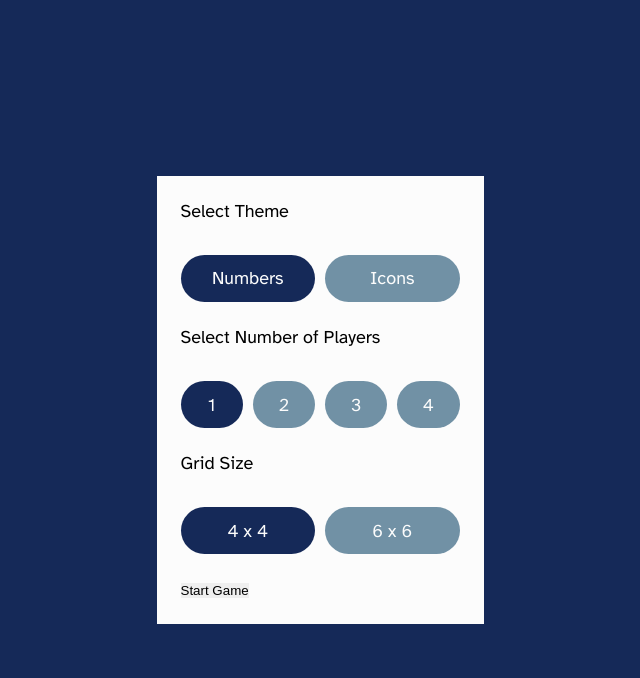
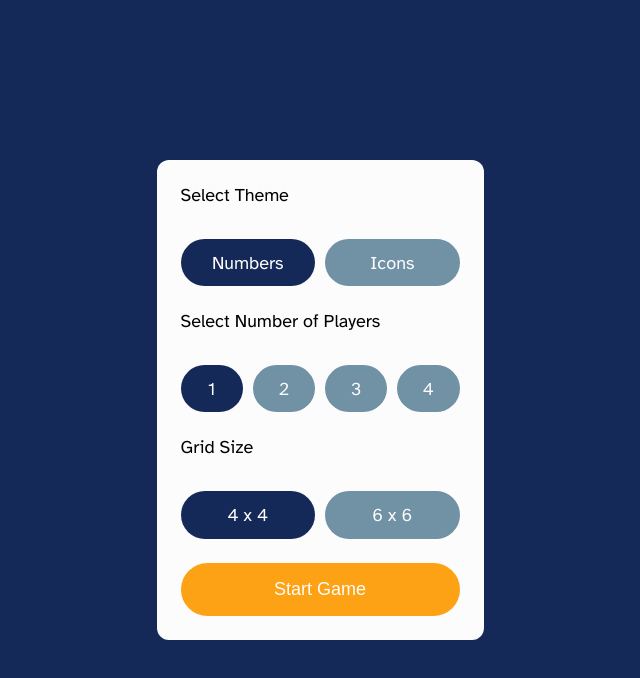
Before and after one commit to sammyodiagbe/memory-game, a Next.js app: page / in a window 1280 px wide. Shown: the top 678 px of the page, without its empty margins (320-960 px from the left). Built offline with nearby package versions, Linux system fonts and the light colour scheme.

Commit message:
structure: functionality

```diff
--- a/styles/_variables.scss
+++ b/styles/_variables.scss
@@ -10,3 +10,4 @@ $padding: 24px;
 
 $column-gap: 10px;
 $border-radius: 50vh;
+$container-radius: 12px;
--- a/styles/index.css
+++ b/styles/index.css
@@ -32,6 +32,7 @@ body div.container div.form-container {
   background-color: #fcfcfc;
   padding: 24px;
   width: 327px;
+  border-radius: 12px;
 }
 
 body div.container div.form-container form.game-mode-selection p.title {
@@ -78,4 +79,14 @@ body div.container div.form-container form.game-mode-selection div.inputs-field
 body div.container div.form-container form.game-mode-selection div.inputs-field div.input input[type="radio"]:checked + label.input-label {
   background-color: #152958;
 }
+
+body div.container div.form-container form.game-mode-selection div.input-container button.btn {
+  font-size: 1em;
+  width: 100%;
+  display: block;
+  padding: 0.9em;
+  background-color: #fda214;
+  color: #fcfcfc;
+  border-radius: 50vh;
+}
 /*# sourceMappingURL=index.css.map */
--- a/styles/index.scss
+++ b/styles/index.scss
@@ -25,6 +25,7 @@ body {
       background-color: $white;
       padding: $padding;
       width: 327px;
+      border-radius: $container-radius;
       form.game-mode-selection {
         p.title {
           margin-bottom: 11px;
@@ -61,6 +62,18 @@ body {
             }
           }
         }
+
+        div.input-container {
+          button.btn {
+            font-size: 1em;
+            width: 100%;
+            display: block;
+            padding: 0.9em;
+            background-color: $yellowish-color;
+            color: $white;
+            border-radius: $border-radius;
+          }
+        }
       }
     }
   }
```
Also changed, not shown: 1 other file (tests, documents, lock files or other folders).
